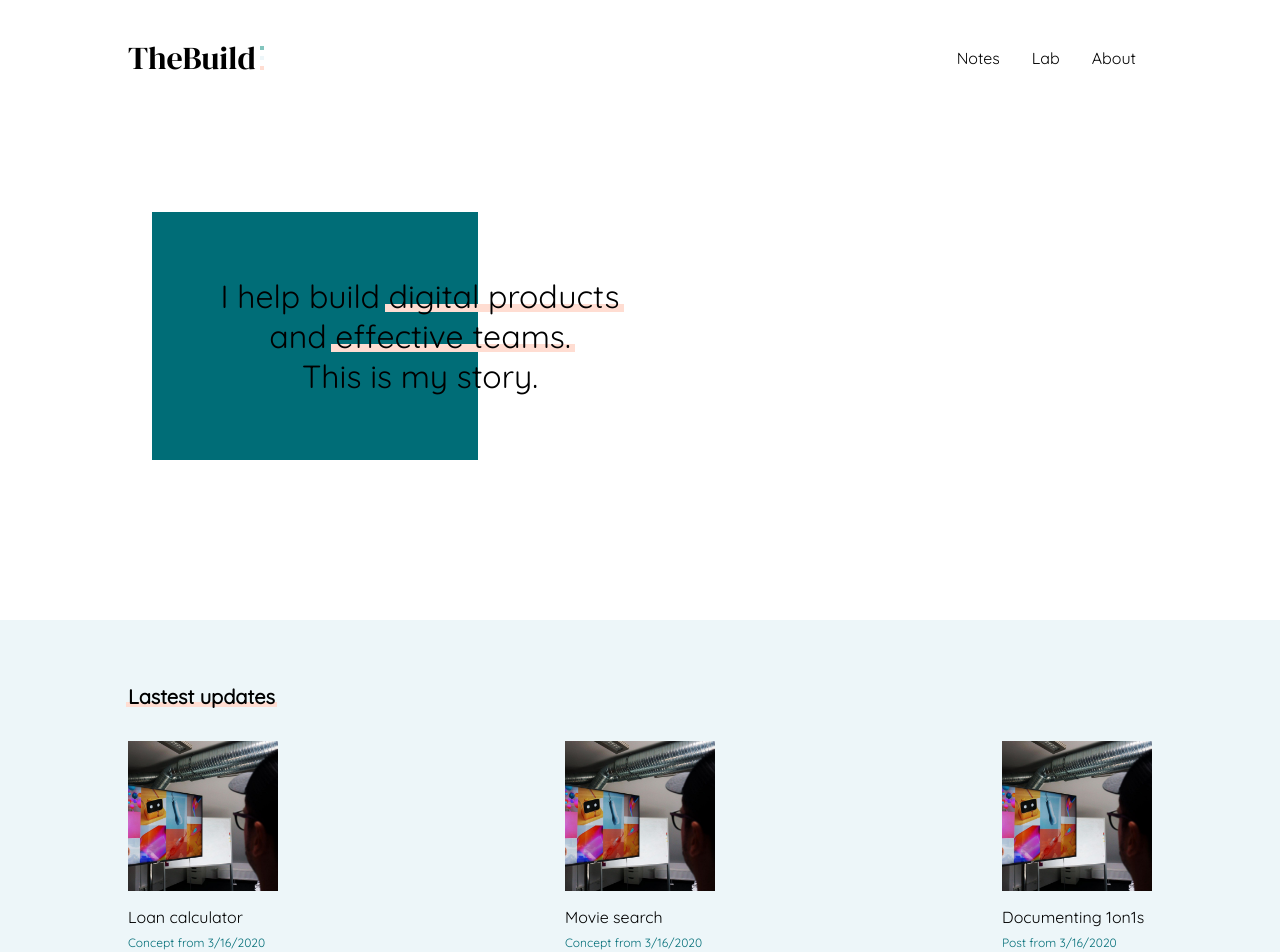
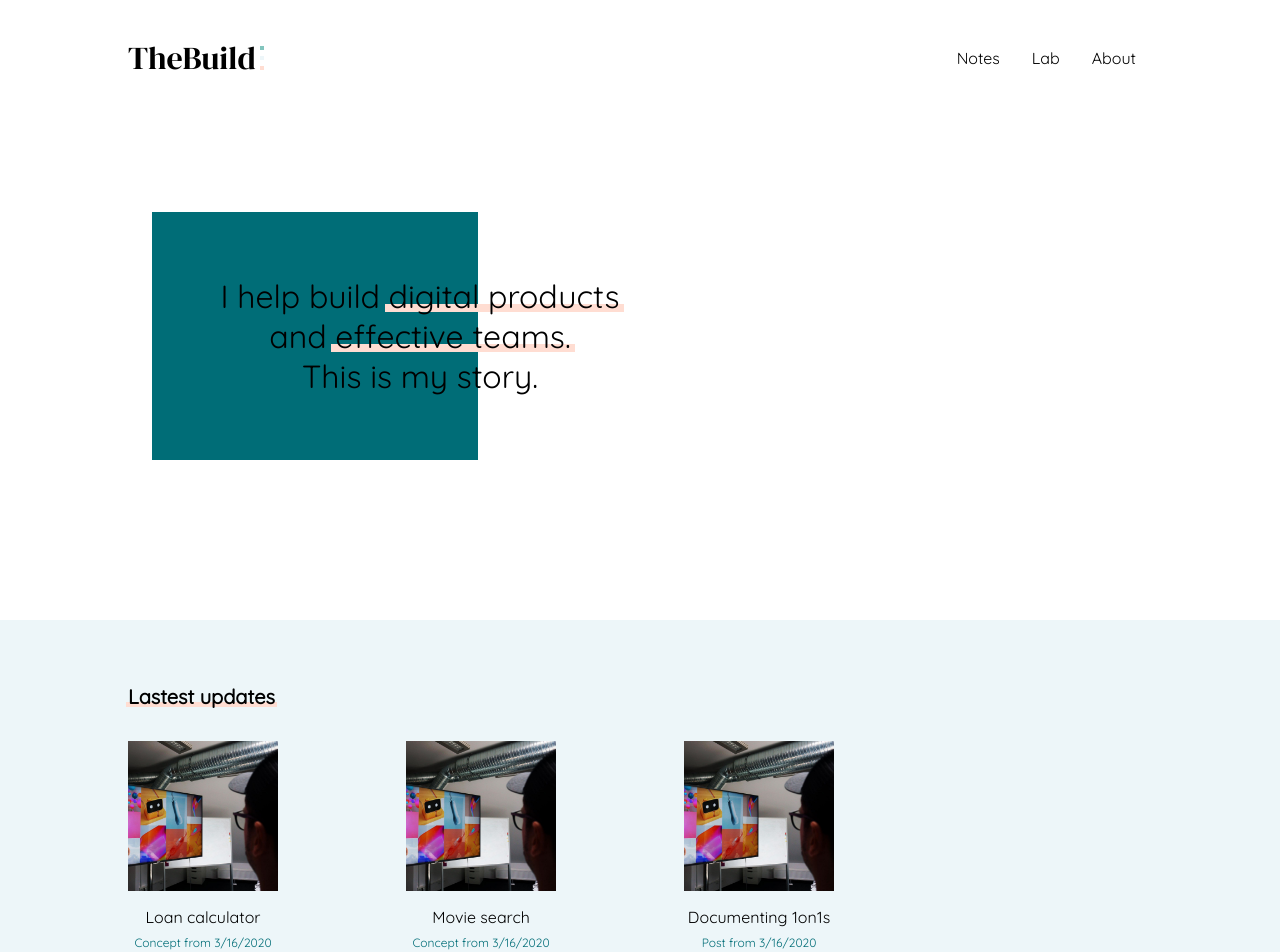
Before and after one commit to tjankowski/thebuild, a Next.js app: page / in a window 1280 px wide. Shown: the top 952 px of the page. Built offline with nearby package versions, Linux system fonts and the light colour scheme.

Commit message:
Fix positioning of tiles in section

```diff
--- a/styles/_layout.scss
+++ b/styles/_layout.scss
@@ -13,19 +13,23 @@
   &__half {
     grid-column: span 6;
   }
+  &__third {
+    grid-column: 8 / span 4;
+  }
 }
 
 .grid3 {
   display: grid;
   grid-template-columns: repeat(3, 1fr);
   gap: 8em;
+  justify-self: start;
 
   & > *:nth-of-type(3n + 2) {
     justify-self: center;
   }
 
   & > *:nth-of-type(3n) {
-    justify-self: flex-end;
+    justify-self: end;
   }
 }
 
--- a/styles/_tile.scss
+++ b/styles/_tile.scss
@@ -3,20 +3,22 @@
 .tile {
   display: flex;
   flex-direction: column;
-  // justify-self: center;
+  width: 150px;
 
   &_horizontal {
     flex-direction: row;
     grid-column: span 6;
     padding: 2em;
+    width: auto;
 
-    & > .image {
+    & > .tile__image {
       margin: 0;
     }
 
-    & > .content {
+    & > .tile__content {
       margin: 1.5em;
       flex: 1 1 auto;
+      text-align: left;
     }
   }
 
@@ -39,6 +41,7 @@
     display: flex;
     flex-direction: column;
     justify-content: center;
+    text-align: center;
   }
 
   &__date {
```
